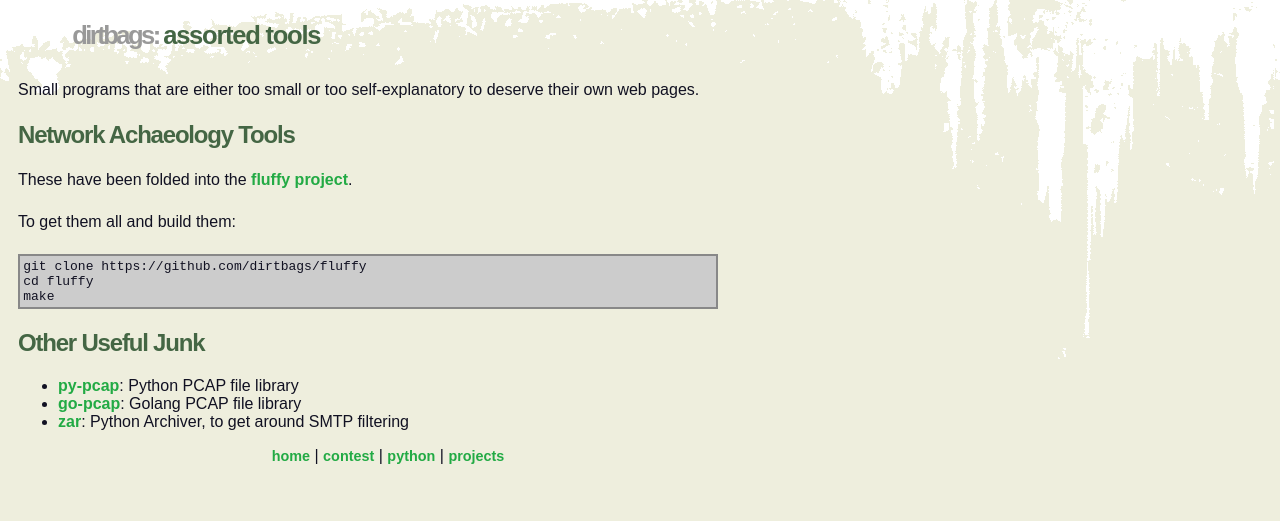
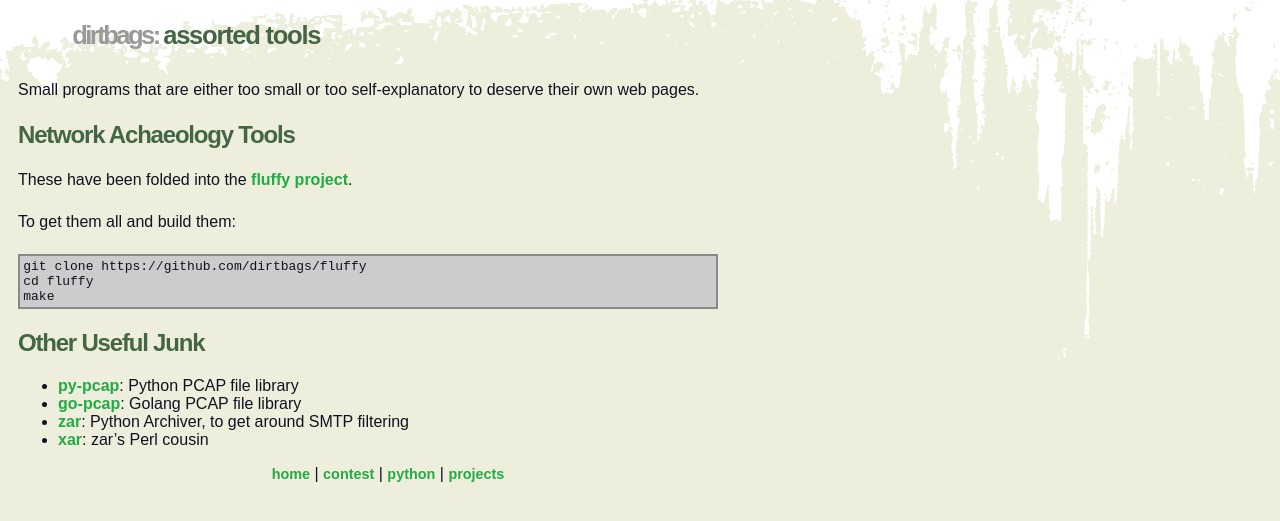
Before and after one commit to dirtbags/dirtbags.github.io, a Jekyll site: the page built from tools/index.md, in a window 1280 px wide. Shown: the top 521 px of the page. Built offline with Jekyll 4.4.1, drawn with Linux system fonts in a browser that asks for light colours.

Commit message:
add tools/xar.pl, append link in tools/index.md

```diff
--- a/tools/index.md
+++ b/tools/index.md
@@ -24,3 +24,4 @@ Other Useful Junk
 * [py-pcap](https://github.com/dirtbags/py-pcap): Python PCAP file library
 * [go-pcap](https://github.com/dirtbags/go-pcap): Golang PCAP file library
 * [zar](zar.py): Python Archiver, to get around SMTP filtering
+* [xar](xar.pl): zar's Perl cousin
```
Also changed, not shown: 1 other file.
